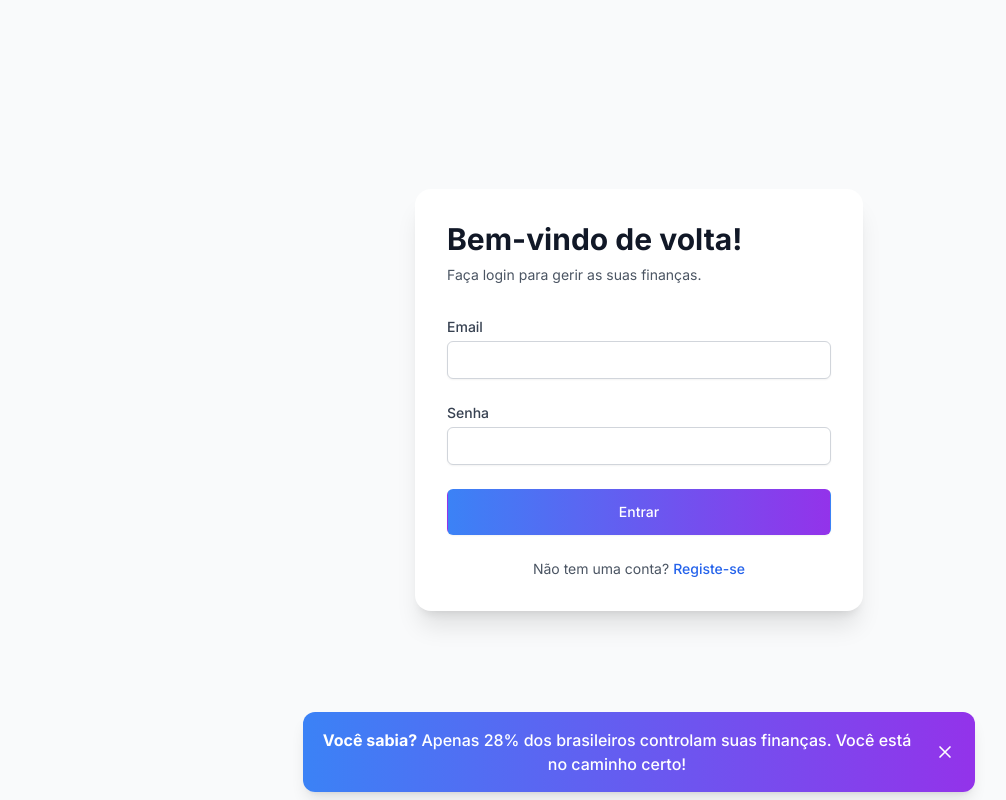
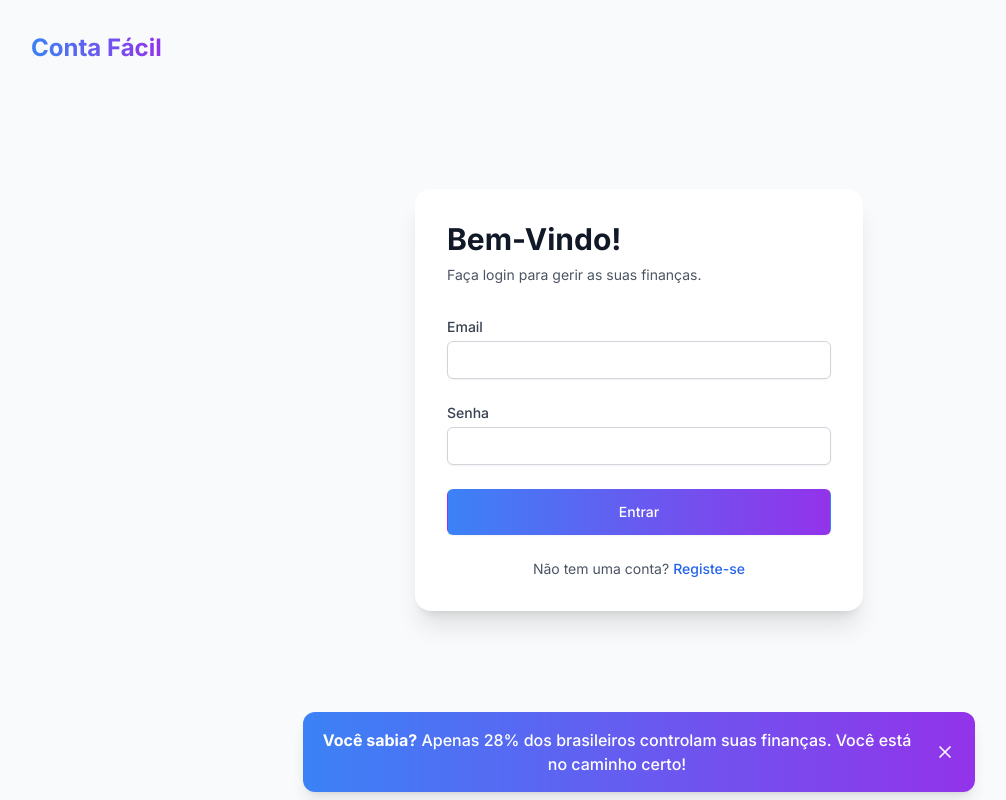
Before and after one commit to geovaneworks-eng/ContaF-cil, a React (Vite) app: page /#/ in a window 1280 px wide. Shown: the whole page, without its empty margins (1-1007 px from the left). Built offline with nearby package versions, Linux system fonts and the light colour scheme.

Commit message:
[dyad] Ajustes na página de login - wrote 1 file(s)

```diff
--- a/src/pages/AuthPage.tsx
+++ b/src/pages/AuthPage.tsx
@@ -168,12 +168,17 @@ const AuthPage: React.FC = () => {
     };
 
     return (
-        <div className="flex flex-col items-center justify-center min-h-screen p-4 bg-gray-50">
+        <div className="relative flex flex-col items-center justify-center min-h-screen p-4 bg-gray-50">
+            <div className="absolute top-0 left-0 p-4 md:p-8">
+                <h1 className="text-2xl font-bold bg-gradient-to-r from-blue-500 to-purple-600 bg-clip-text text-transparent">
+                    Conta Fácil
+                </h1>
+            </div>
             <div className="w-full max-w-md mx-auto">
                 <div className="bg-white p-8 rounded-2xl shadow-xl">
                     <div className="text-left mb-8">
                         <h2 className="text-3xl font-bold text-gray-900">
-                            {isLoginView ? 'Bem-vindo de volta!' : 'Crie sua conta'}
+                            {isLoginView ? 'Bem-Vindo!' : 'Crie sua conta'}
                         </h2>
                         <p className="mt-2 text-sm text-gray-600">
                             {isLoginView ? 'Faça login para gerir as suas finanças.' : 'Comece a organizar a sua vida financeira hoje.'}
```
